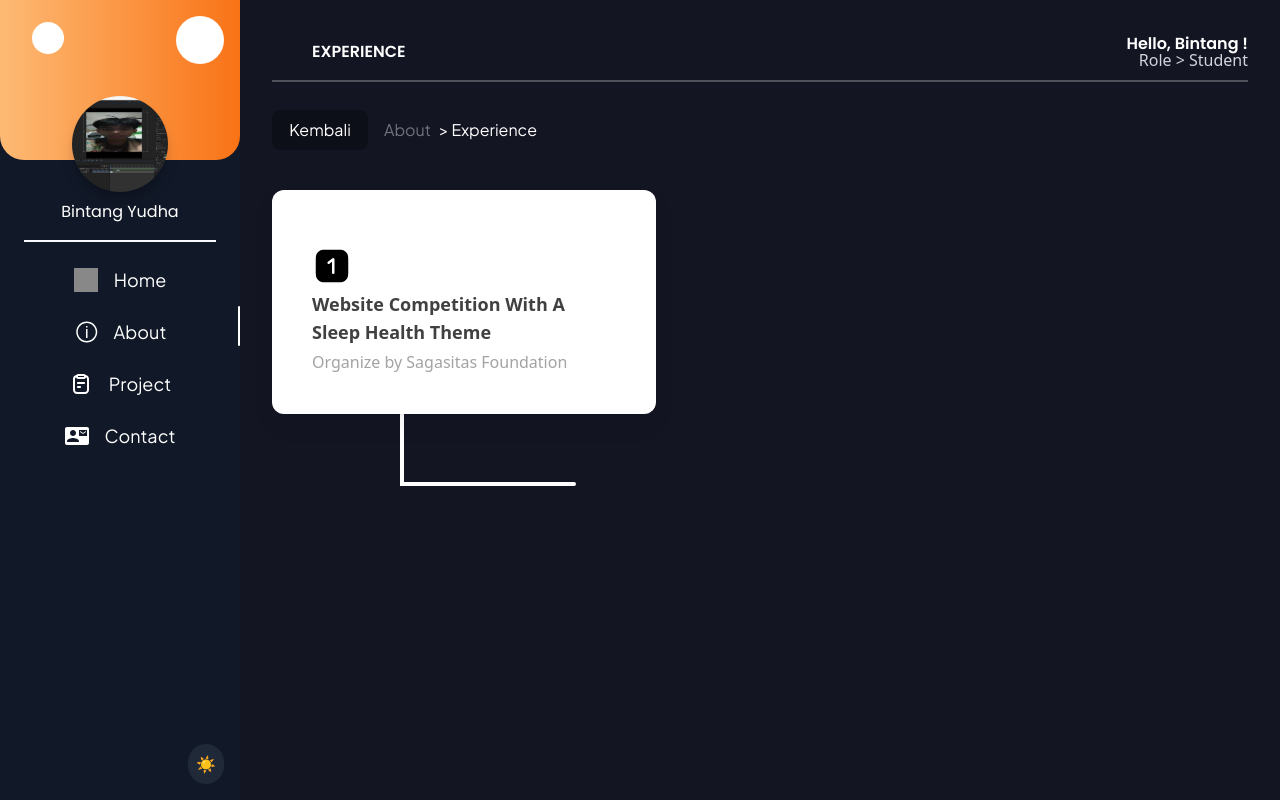
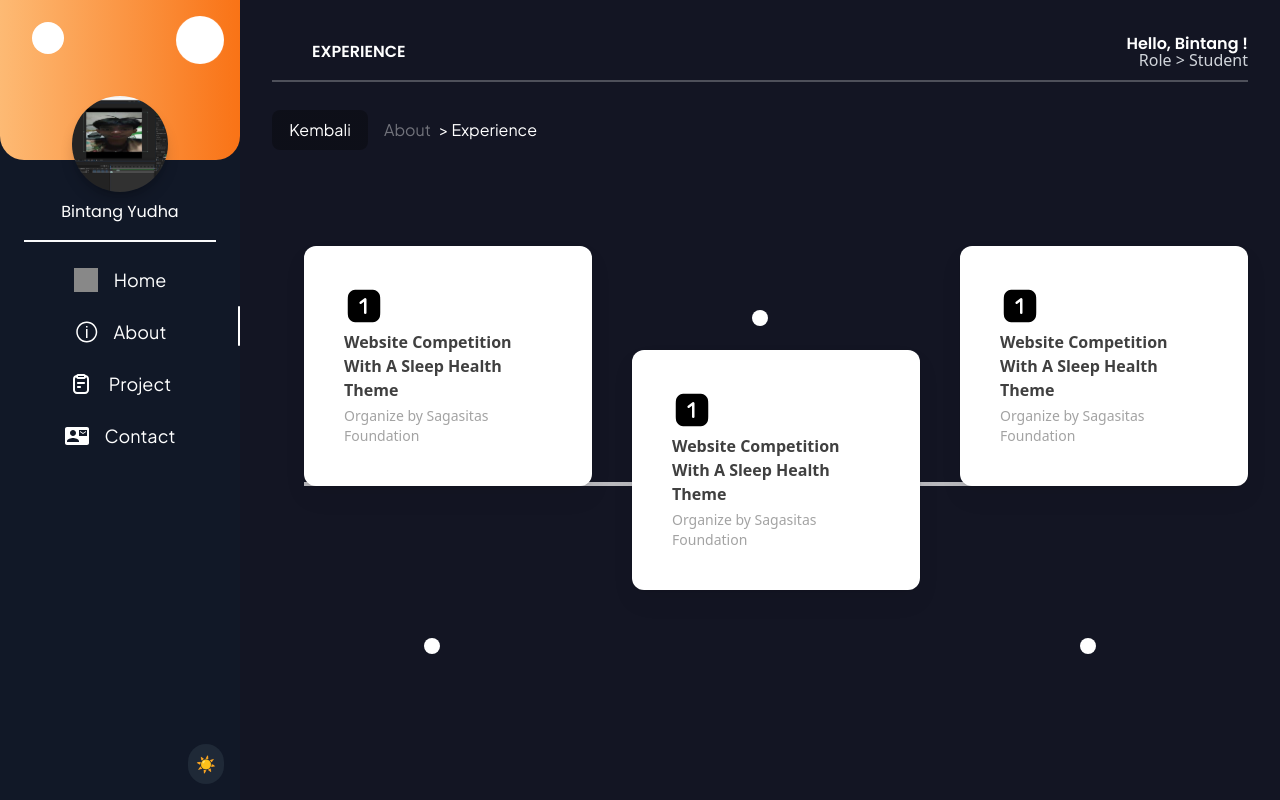
Before and after one commit to Bibintanggg/porto-V3, a React (Vite) app: page /about/experience in a window 1280 px wide. Built offline with nearby package versions, Linux system fonts and the light colour scheme; grey boxes are pictures that could not be loaded.

Commit message:
Fix Layouting exp

```diff
--- a/src/Component/Bento.jsx
+++ b/src/Component/Bento.jsx
@@ -17,7 +17,7 @@ import {
       cta: "2023 | September",
       background: <img className="absolute -right-20 -top-20 opacity-60" />,
       className:
-        "lg:col-start-1 lg:col-end-2 lg:row-start-1 lg:row-end-3 w-96 h-56",
+        "lg:col-start-1 lg:col-end-2 lg:row-start-1 lg:row-end-3 w-72 h-42",
     },
   ];
 
--- a/src/Pages/Experience.jsx
+++ b/src/Pages/Experience.jsx
@@ -1,41 +1,36 @@
-import { useState} from "react";
+import { useState } from "react";
 import Sidebar from "../Component/Sidebar";
 import { useDarkMode } from "../Component/DarkMode";
 import { useNavigate } from "react-router-dom";
-import { BentoCard, BentoGrid } from "../components/magicui/bento-grid";
 import { BentoDemo } from "../Component/Bento";
-
 
 function Experience() {
   const { darkMode } = useDarkMode();
   const [isOpen, setIsOpen] = useState(true);
-    const navigate = useNavigate()
+  const navigate = useNavigate();
+
   const handleNavigate = (path) => {
-      navigate(path)
+    navigate(path);
   }
 
   return (
     <div
-        className={`relative min-h-screen ${
-          darkMode ? "bg-[#131523]" : "bg-[#f2f2fc]"
+      className={`relative min-h-screen ${darkMode ? "bg-[#131523]" : "bg-[#f2f2fc]"
         }`}
     >
       <div className="flex relative z-10">
         <Sidebar isOpen={isOpen} setIsOpen={setIsOpen} />
 
         <div
-            className={`flex-1 p-8 transition-all duration-300 ${
-              isOpen ? "" : "-ml-[17rem]"
+          className={`flex-1 p-8 transition-all duration-300 ${isOpen ? "" : "-ml-[17rem]"
             }`}
         >
           <div
-              className={`flex justify-between text-left ${
-                isOpen ? "opacity-100" : "opacity-100"
+            className={`flex justify-between text-left ${isOpen ? "opacity-100" : "opacity-100"
               }`}
           >
             <h1
-                className={`text-base font-semibold ${
-                  darkMode ? "text-white" : "text-gray-800"
+              className={`text-base font-semibold ${darkMode ? "text-white" : "text-gray-800"
                 }
                             ${isOpen ? "ml-10" : "ml-10"} font-poppins pt-2`}
             >
@@ -43,15 +38,13 @@ function Experience() {
             </h1>
             <div className={`text-right ${isOpen ? "" : "mr-10"}`}>
               <h2
-                  className={`text-base font-semibold ${
-                    darkMode ? "text-white" : "text-gray-800"
+                className={`text-base font-semibold ${darkMode ? "text-white" : "text-gray-800"
                   } font-poppins`}
               >
                 Hello, Bintang !
               </h2>
               <p
-                  className={`-translate-y-2 ${
-                    darkMode ? "text-gray-300" : "text-gray-600"
+                className={`-translate-y-2 ${darkMode ? "text-gray-300" : "text-gray-600"
                   }`}
               >
                 Role &gt; Student
@@ -59,8 +52,7 @@ function Experience() {
             </div>
           </div>
           <div
-              className={`w-full h-0.5 ${darkMode ? "bg-white" : "bg-black"} ${
-                isOpen ? "" : "w-[100%]"
+            className={`w-full h-0.5 ${darkMode ? "bg-white" : "bg-black"} ${isOpen ? "" : "w-[100%]"
               } mx-auto opacity-25`}
           ></div>
 
@@ -70,13 +62,12 @@ function Experience() {
           >
             <button
               className={`w-24 h-10 rounded-lg font-jakarta
-                              ${
-                                darkMode
+                                        ${darkMode
                   ? "text-white bg-gradient-to-r from-black/30 to-black/30"
                   : "text-black bg-white"
                 }
                                         ${isOpen ? "" : "ml-64"}`}
-                onClick={() => handleNavigate("/project")}
+              onClick={() => handleNavigate("/about")}
             >
               Kembali
             </button>
@@ -89,17 +80,49 @@ function Experience() {
                 About
               </p>
               <span
-                  className={`${isOpen ? "text-white " : "mt-6 text-white "}`}
+                className={`${isOpen ? "text-white" : "text-white"}`}
               >
                 &gt; Experience
               </span>
             </div>
           </div>
 
-            <div className="flex flex-col mt-10">
+          {/* Timeline Section - Horizontal ZigZag dengan Connector */}
+          <div className="mt-24 px-8">
+            <div className="relative">
+              {/* Main Timeline Line */}
+              <div className="absolute left-0 w-full h-1 bg-white opacity-70" style={{ top: '50%' }}></div>
+
+              {/* Timeline Items Container */}
+              <div className="flex justify-between relative z-10">
+                {/* Timeline Item 1 - Top */}
+                <div className="flex flex-col items-center">
+                  <div className="w-64 mb-6">
                     <BentoDemo />
-              <div className="w-1 h-32 bg-white -mt-44 ml-32"></div>
-              <div className="w-44 h-1 bg-white -mt-1 ml-32 rounded-full"></div>
+                  </div>
+                  <div className="w-4 h-4 bg-white rounded-full"></div>
+                  <div className="h-16 w-1 bg-white opacity-0"></div>
+                </div>
+
+                {/* Timeline Item 2 - Bottom */}
+                <div className="flex flex-col items-center">
+                  <div className="h-16 w-1 bg-white opacity-0"></div>
+                  <div className="w-4 h-4 bg-white rounded-full"></div>
+                  <div className="w-64 mt-6">
+                    <BentoDemo />
+                  </div>
+                </div>
+
+                {/* Timeline Item 3 - Top */}
+                <div className="flex flex-col items-center">
+                  <div className="w-64 mb-6">
+                    <BentoDemo />
+                  </div>
+                  <div className="w-4 h-4 bg-white rounded-full"></div>
+                  <div className="h-16 w-1 bg-white opacity-0"></div>
+                </div>
+              </div>
+            </div>
           </div>
         </div>
       </div>
--- a/src/components/magicui/bento-grid.jsx
+++ b/src/components/magicui/bento-grid.jsx
@@ -40,13 +40,13 @@ const BentoCard = ({
     {...props}>
     <div>{background}</div>
     <div
-      className="pointer-events-none z-10 flex transform-gpu flex-col gap-1 p-10 transition-all duration-300 group-hover:-translate-y-10">
+      className="pointer-events-none z-10 flex transform-gpu flex-col gap-1 p-10 transition-all duration-300 group-hover:-translate-y-4">
       <Icon
         className="h-12 w-12 origin-left transform-gpu text-neutral-700 transition-all duration-300 ease-in-out group-hover:scale-75" />
-      <h3 className="text-lg font-semibold text-neutral-700 dark:text-neutral-300">
+      <h3 className="text-base font-semibold text-neutral-700 dark:text-neutral-300">
         {name}
       </h3>
-      <p className="max-w-lg text-neutral-400">{description}</p>
+      <p className="max-w-lg text-sm text-neutral-400">{description}</p>
     </div>
 
     <div
```
Lines whose indentation alone changed are shown as unchanged.
